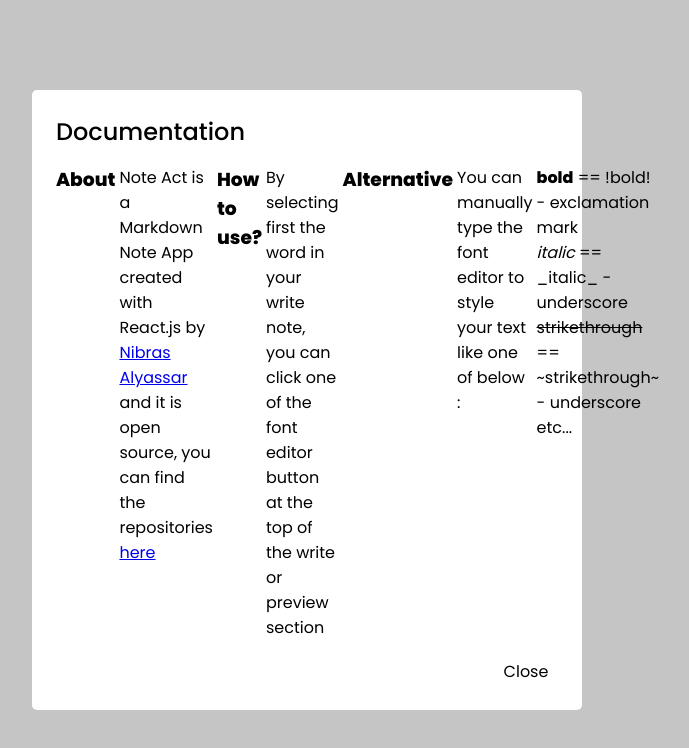
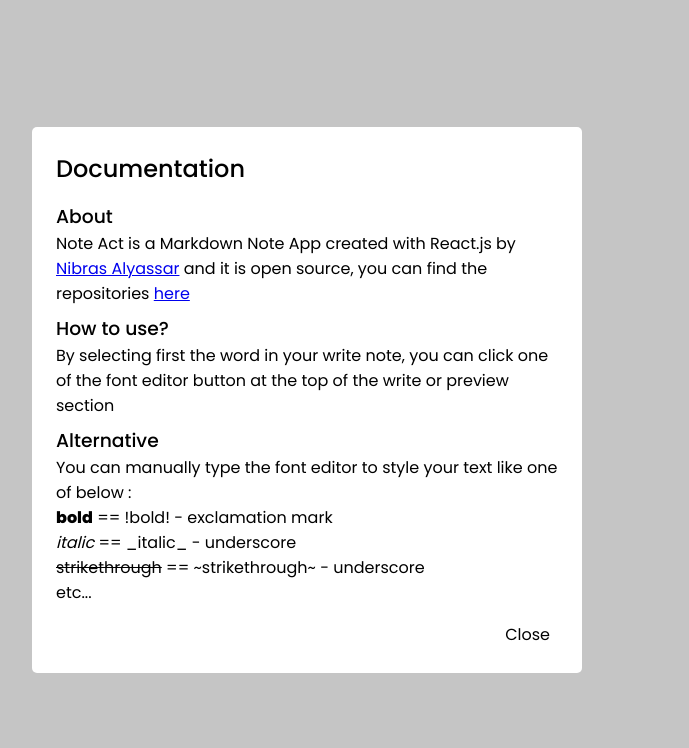
Before and after one commit to dev4ult/react-markdown-note-app, a React (Vite) app: page / in a window 1280 px wide. Both pictures are taken after a click on the button "Doc...". Shown: the top 748 px of the page, without its empty margins (333-1022 px from the left). Built offline with nearby package versions, Linux system fonts and the light colour scheme.

Commit message:
minor update

```diff
--- a/src/App.css
+++ b/src/App.css
@@ -3,6 +3,11 @@
   display: flex;
   background-color: white;
   border-radius: 5px;
+}
+
+.weight-500 {
+  margin-top: 0.5rem;
+  font-weight: 500;
 }
 
 button {
@@ -66,6 +71,17 @@ button {
   justify-content: center;
   align-items: center;
   background-color: rgba(139, 139, 139, 0.5);
+  animation-name: modal-fade;
+  animation-duration: 150ms;
+}
+
+@keyframes modal-fade {
+  0% {
+    opacity: 0;
+  }
+  100% {
+    opacity: 1;
+  }
 }
 
 .modal {
@@ -74,10 +90,25 @@ button {
   border-radius: 5px;
   width: fit-content;
   max-width: 550px;
+  animation-name: modal-popup;
+  animation-duration: 150ms;
+}
+
+@keyframes modal-popup {
+  0% {
+    transform: scale(0.9);
+  }
+  100% {
+    transform: scale(1);
+  }
+}
+
+.modal-desc {
+  user-select: none;
 }
 
 .modal-input-text {
-  margin-block: 0.8rem;
+  margin-top: 0.8rem;
   border: none;
   border-bottom: 2px solid black;
   padding-inline: 6px;
@@ -95,6 +126,10 @@ button {
   display: flex;
   gap: 4px;
   margin-top: 1rem;
+}
+
+.modal .modal-desc {
+  display: block;
 }
 
 .modal-title {
@@ -122,6 +157,12 @@ button {
 
 li {
   list-style: none;
+}
+
+.tab-title-list {
+  max-height: 72%;
+  overflow-y: auto;
+  padding-right: 1rem;
 }
 
 .note-tab-title {
@@ -195,6 +236,20 @@ li {
 .view-list {
   display: flex;
   gap: 4px;
+}
+
+.doc-container {
+  padding: 0.6rem 0 0 0.6rem;
+}
+
+.bg-shadow {
+  position: absolute;
+  z-index: -1;
+  top: 0;
+  bottom: 0;
+  right: 0;
+  left: 0;
+  background-color: rgba(139, 139, 139, 0.5);
 }
 
 .btn-view-note {
--- a/src/components/Modal.jsx
+++ b/src/components/Modal.jsx
@@ -16,7 +16,7 @@ function Modal({ title, desc, textInput, onKeydown, onClickAccept, btnAcceptModa
             ''
           )}
           {true && setShowHandle ? (
-            <button className="btn-hide-modal cursor-pointer" type="button" onClick={setShowHandle.bind('', false)}>
+            <button className="btn-hide-modal cursor-pointer btn-view-note" type="button" onClick={setShowHandle.bind('', false)}>
               {btnHideModalText}
             </button>
           ) : (
--- a/src/components/Notes.jsx
+++ b/src/components/Notes.jsx
@@ -14,7 +14,7 @@ import bulletedlistIcon from '../assets/bulleted-list.svg';
 import numberedlistIcon from '../assets/numbered-list.svg';
 import checklistIcon from '../assets/check-list.svg';
 
-function Notes({ handleNoteChange, textNote, handleFont, onKeydownNote }) {
+function Notes({ handleNoteChange, textNote, handleFont, onKeydownNote, showDoc }) {
   const [previewMode, setViewMode] = useState(false);
   const [previewNote, setPreviewNote] = useState('doNotLetEmpty');
 
@@ -91,12 +91,17 @@ function Notes({ handleNoteChange, textNote, handleFont, onKeydownNote }) {
           <FontEditor name="Image" src={imageIcon} />
         </div>
         <div className="editor-list">
-          <FontEditor name="Bulleted List" src={bulletedlistIcon} />
-          <FontEditor name="Numbered List" src={numberedlistIcon} />
-          <FontEditor name="Check List" src={checklistIcon} />
+          <FontEditor name="Bulleted List" src={bulletedlistIcon} onClick={handleFont.bind(null, 'bullet')} />
+          <FontEditor name="Numbered List" src={numberedlistIcon} onClick={handleFont.bind(null, 'number')} />
+          <FontEditor name="Check List" src={checklistIcon} onClick={handleFont.bind(null, 'checklist')} />
         </div>
       </section>
       <section className="note-view">{previewMode ? <div className="preview-note">{previewNote}</div> : <textarea className="write-note" onChange={handleNoteChange} onKeyDown={onKeydownNote} value={textNote}></textarea>}</section>
+      <div className="doc-container">
+        <button className="btn-view-note cursor-pointer" onClick={showDoc}>
+          Documentation
+        </button>
+      </div>
     </div>
   );
 }
```
